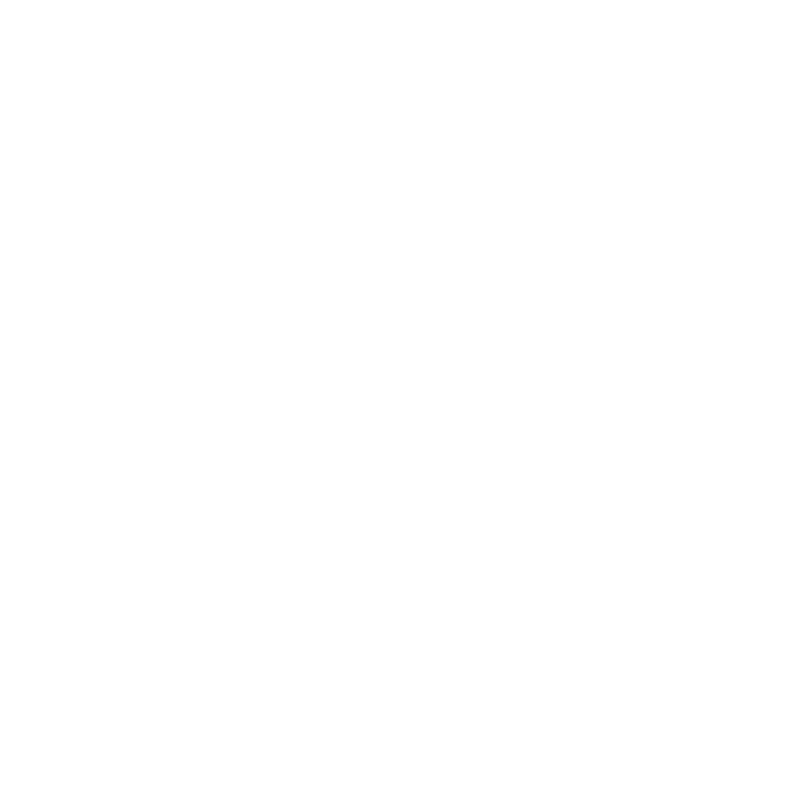
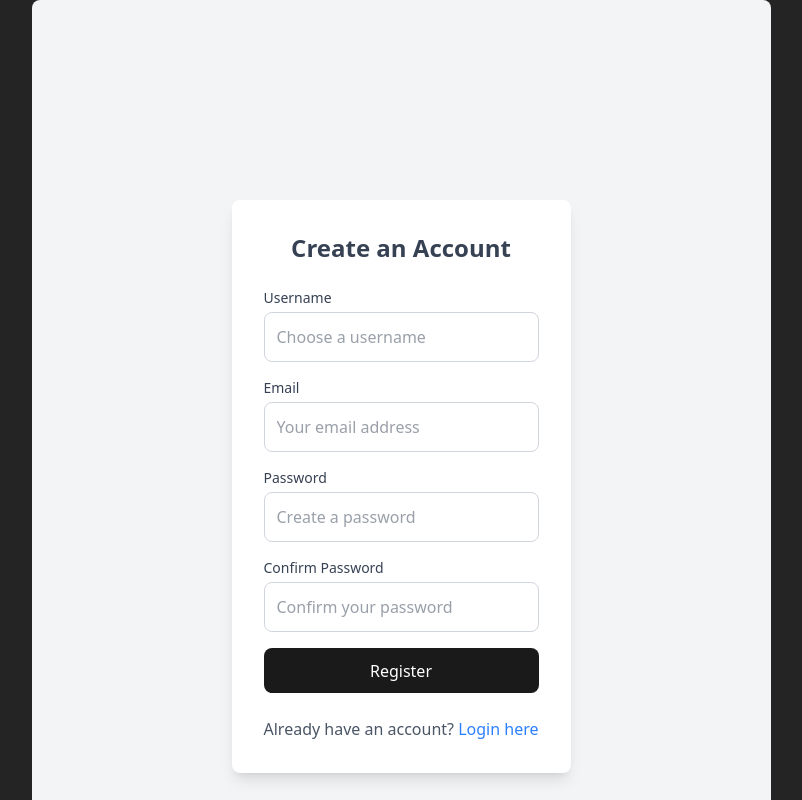
Before and after one commit to Tiffany-s-Org/Productivity-Tool-SWE, a React (Vite) app in the folder organAIze/: page /register in a window 1280 px wide. Before the commit this address had no page. Shown: the top 800 px of the page, without its empty margins (239-1041 px from the left). Built offline with nearby package versions, Linux system fonts and the light colour scheme.

Commit message:
created a register page and fixed the formatting.

```diff
--- a/organAIze/src/App.tsx
+++ b/organAIze/src/App.tsx
@@ -2,6 +2,7 @@
 import { BrowserRouter as Router, Routes, Route, Navigate } from "react-router-dom";
 import LoginPage from "./pages/LoginPage";
 import CalendarPage from "./pages/CalendarPage";
+import RegisterPage from "./pages/RegisterPage";
 
 function App() {
   const [isAuthenticated, setIsAuthenticated] = useState(false);
@@ -16,12 +17,24 @@
     }
   };
 
+  const handleRegister = (username: string, email: string, password: string) => {
+    // Here you would typically send registration data to your backend
+    console.log("Registering:", username, email, password);
+
+    // For now, automatically authenticate after registration
+    setIsAuthenticated(true);
+  };
+
   return (
     <Router>
       <Routes>
         <Route
           path="/"
           element={!isAuthenticated ? <LoginPage onLogin={handleLogin} /> : <Navigate to="/calendar" />}
+        />
+        <Route
+          path="/register"
+          element={!isAuthenticated ? <RegisterPage onRegister={handleRegister} /> : <Navigate to="/calendar" />}
         />
         <Route
           path="/calendar"
--- a/organAIze/src/index.css
+++ b/organAIze/src/index.css
@@ -1,6 +1,6 @@
 @import "tailwindcss";
 
-:root {
+#root {
   font-family: system-ui, Avenir, Helvetica, Arial, sans-serif;
   line-height: 1.5;
   font-weight: 400;
@@ -13,26 +13,30 @@
   text-rendering: optimizeLegibility;
   -webkit-font-smoothing: antialiased;
   -moz-osx-font-smoothing: grayscale;
+
+  width: 100%;
+  display: flex;
+  justify-content: center;
 }
 
-a {
+#a {
   font-weight: 500;
   color: #646cff;
   text-decoration: inherit;
 }
-a:hover {
+#a:hover {
   color: #535bf2;
 }
 
-body {
+#body {
   margin: 0;
   display: flex;
   place-items: center;
-  min-width: 320px;
+  min-width: 100vw;
   min-height: 100vh;
 }
 
-h1 {
+#h1 {
   font-size: 3.2em;
   line-height: 1.1;
 }
@@ -48,11 +52,11 @@
   cursor: pointer;
   transition: border-color 0.25s;
 }
-button:hover {
+#button:hover {
   border-color: #646cff;
 }
-button:focus,
-button:focus-visible {
+#button:focus,
+#button:focus-visible {
   outline: 4px auto -webkit-focus-ring-color;
 }
 
@@ -61,10 +65,10 @@
     color: #213547;
     background-color: #ffffff;
   }
-  a:hover {
+  #a:hover {
     color: #747bff;
   }
-  button {
+  #button {
     background-color: #f9f9f9;
   }
 }
--- a/organAIze/src/pages/LoginPage.tsx
+++ b/organAIze/src/pages/LoginPage.tsx
@@ -1,4 +1,5 @@
 import React, { useState } from "react";
+import { Link } from "react-router-dom";
 
 interface LoginPageProps {
   onLogin: (username: string, password: string) => void;
@@ -14,7 +15,7 @@
   };
 
   return (
-    <div className="flex min-h-screen items-center justify-center bg-gray-100">
+    <div className="flex min-h-screen rounded-lg p-50 items-center justify-center bg-gray-100">
       <div className="w-full max-w-sm rounded-lg bg-white p-8 shadow-lg">
         <h2 className="mb-6 text-center text-2xl font-semibold text-gray-700">Login</h2>
         <form onSubmit={handleSubmit} className="space-y-4">
@@ -39,6 +40,11 @@
             Login
           </button>
         </form>
+        <div className="mt-4 text-center">
+          <Link to="/register" className="text-blue-500 hover:text-blue-700">
+            New User? Register here
+          </Link>
+        </div>
       </div>
     </div>
   );
--- /dev/null
+++ b/organAIze/src/pages/RegisterPage.tsx
@@ -0,0 +1,130 @@
+import React, { useState } from "react";
+import { Link } from "react-router-dom";
+
+interface RegisterPageProps {
+  onRegister: (username: string, email: string, password: string) => void;
+}
+
+const RegisterPage: React.FC<RegisterPageProps> = ({ onRegister }) => {
+  const [username, setUsername] = useState("");
+  const [email, setEmail] = useState("");
+  const [password, setPassword] = useState("");
+  const [confirmPassword, setConfirmPassword] = useState("");
+  const [error, setError] = useState("");
+
+  const handleSubmit = (e: React.FormEvent) => {
+    e.preventDefault();
+
+    // Basic validation
+    if (!username || !email || !password || !confirmPassword) {
+      setError("All fields are required");
+      return;
+    }
+
+    if (password !== confirmPassword) {
+      setError("Passwords do not match");
+      return;
+    }
+
+    // Email format validation
+    const emailRegex = /^[^\s@]+@[^\s@]+\.[^\s@]+$/;
+    if (!emailRegex.test(email)) {
+      setError("Please enter a valid email address");
+      return;
+    }
+
+    // Clear any previous errors
+    setError("");
+
+    // Call the registration function
+    onRegister(username, email, password);
+  };
+
+  return (
+    <div className="flex min-h-screen rounded-lg p-50 items-center justify-center bg-gray-100">
+      <div className="w-full max-w-md rounded-lg bg-white p-8 shadow-lg">
+        <h2 className="mb-6 text-center text-2xl font-semibold text-gray-700">Create an Account</h2>
+
+        {error && (
+          <div className="mb-4 rounded-lg bg-red-100 p-3 text-red-700">
+            {error}
+          </div>
+        )}
+
+        <form onSubmit={handleSubmit} className="space-y-4">
+          <div>
+            <label htmlFor="username" className="block text-sm font-medium text-gray-700">
+              Username
+            </label>
+            <input
+              type="text"
+              id="username"
+              placeholder="Choose a username"
+              className="mt-1 w-full rounded-lg border border-gray-300 p-3 text-gray-700 outline-none focus:ring-2 focus:ring-blue-500"
+              value={username}
+              onChange={(e) => setUsername(e.target.value)}
+            />
+          </div>
+
+          <div>
+            <label htmlFor="email" className="block text-sm font-medium text-gray-700">
+              Email
+            </label>
+            <input
+              type="email"
+              id="email"
+              placeholder="Your email address"
+              className="mt-1 w-full rounded-lg border border-gray-300 p-3 text-gray-700 outline-none focus:ring-2 focus:ring-blue-500"
+              value={email}
+              onChange={(e) => setEmail(e.target.value)}
+            />
+          </div>
+
+          <div>
+            <label htmlFor="password" className="block text-sm font-medium text-gray-700">
+              Password
+            </label>
+            <input
+              type="password"
+              id="password"
+              placeholder="Create a password"
+              className="mt-1 w-full rounded-lg border border-gray-300 p-3 text-gray-700 outline-none focus:ring-2 focus:ring-blue-500"
+              value={password}
+              onChange={(e) => setPassword(e.target.value)}
+            />
+          </div>
+
+          <div>
+            <label htmlFor="confirmPassword" className="block text-sm font-medium text-gray-700">
+              Confirm Password
+            </label>
+            <input
+              type="password"
+              id="confirmPassword"
+              placeholder="Confirm your password"
+              className="mt-1 w-full rounded-lg border border-gray-300 p-3 text-gray-700 outline-none focus:ring-2 focus:ring-blue-500"
+              value={confirmPassword}
+              onChange={(e) => setConfirmPassword(e.target.value)}
+            />
+          </div>
+
+          <button
+            type="submit"
+            className="w-full rounded-lg bg-blue-500 px-4 py-3 text-white transition hover:bg-blue-600"
+          >
+            Register
+          </button>
+        </form>
+
+        <div className="mt-6 text-center">
+          <span className="text-gray-600">Already have an account? </span>
+          <Link to="/" className="text-blue-500 hover:text-blue-700">
+            Login here
+          </Link>
+        </div>
+      </div>
+    </div>
+  );
+};
+
+export default RegisterPage;
```
